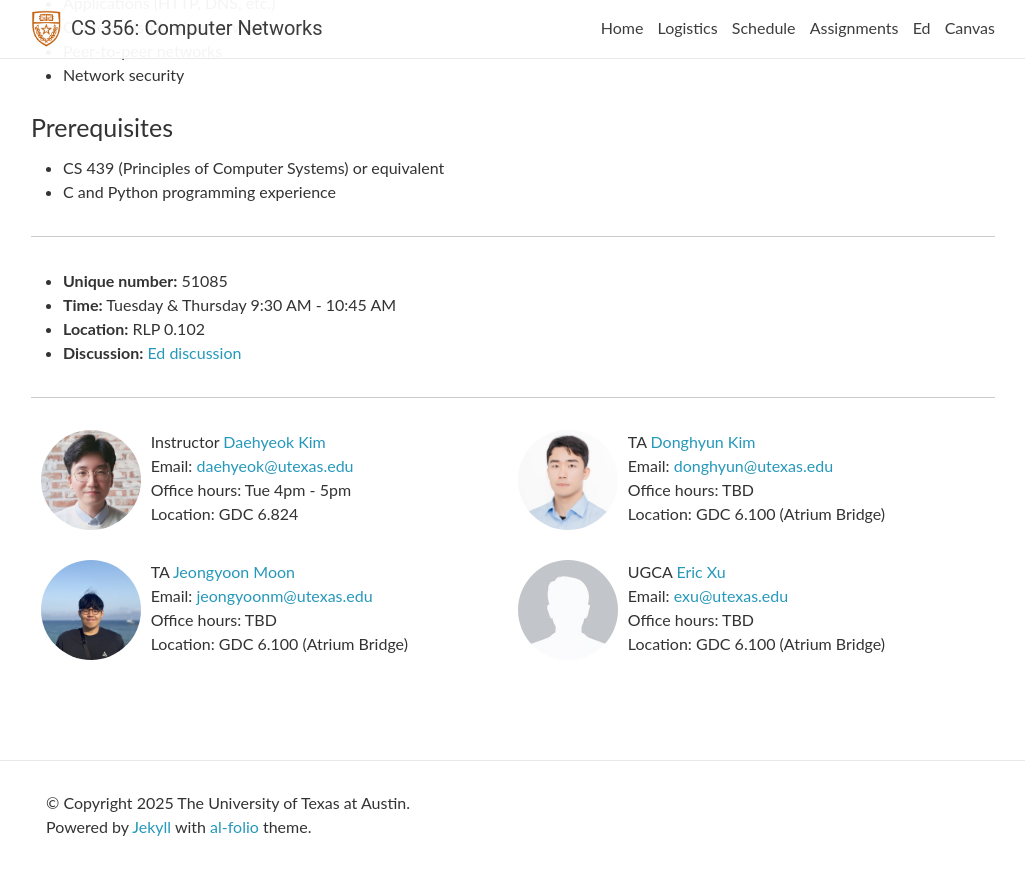
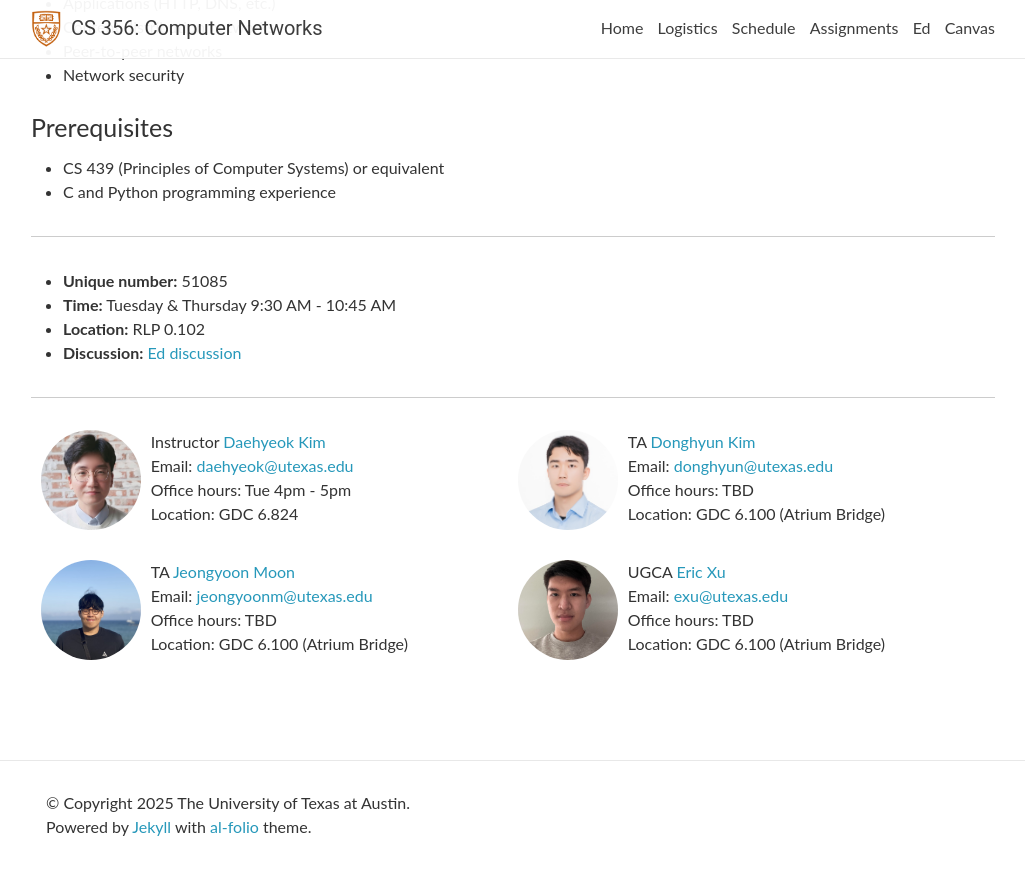
Before and after one commit to utcs356/sp25, a Jekyll site: the page built from _pages/about.md, in a window 1280 px wide and 900 px high, scrolled down 966 px. Shown: the top 875 px of the window, without its empty margins (127-1152 px from the left). Built offline with Jekyll 4.4.1, drawn with Linux system fonts in a browser that asks for light colours; nearby versions of some CDN libraries; comment, search, counter and statistics services are not loaded.

Commit message:
Update staff

```diff
--- a/_data/staff.yml
+++ b/_data/staff.yml
@@ -27,4 +27,4 @@ CAs:
       url:
       office-hours: TBD
       location:  GDC 6.100 (Atrium Bridge)
-      image: staff/generic.jpeg
+      image: staff/eric.jpg
```
Also changed, not shown: assets/img/staff/eric.jpg (added).
